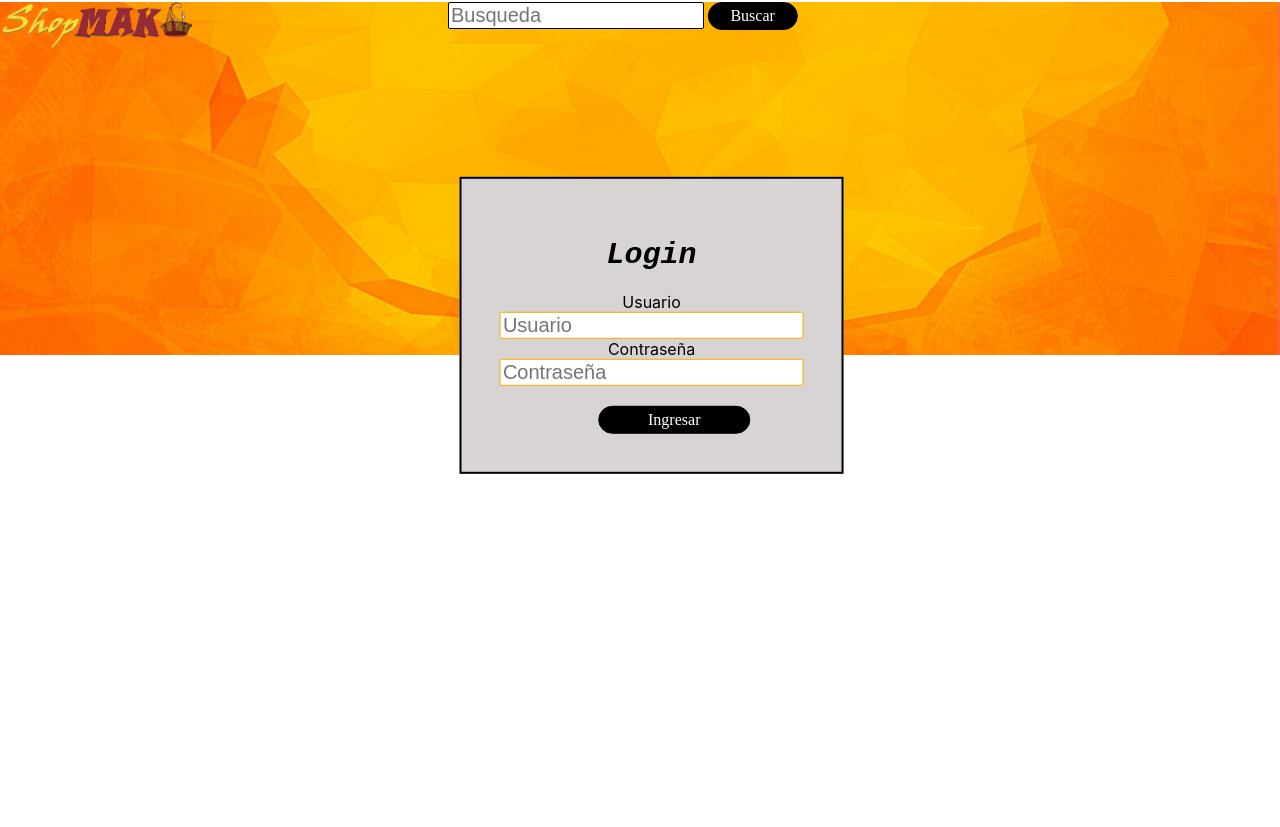
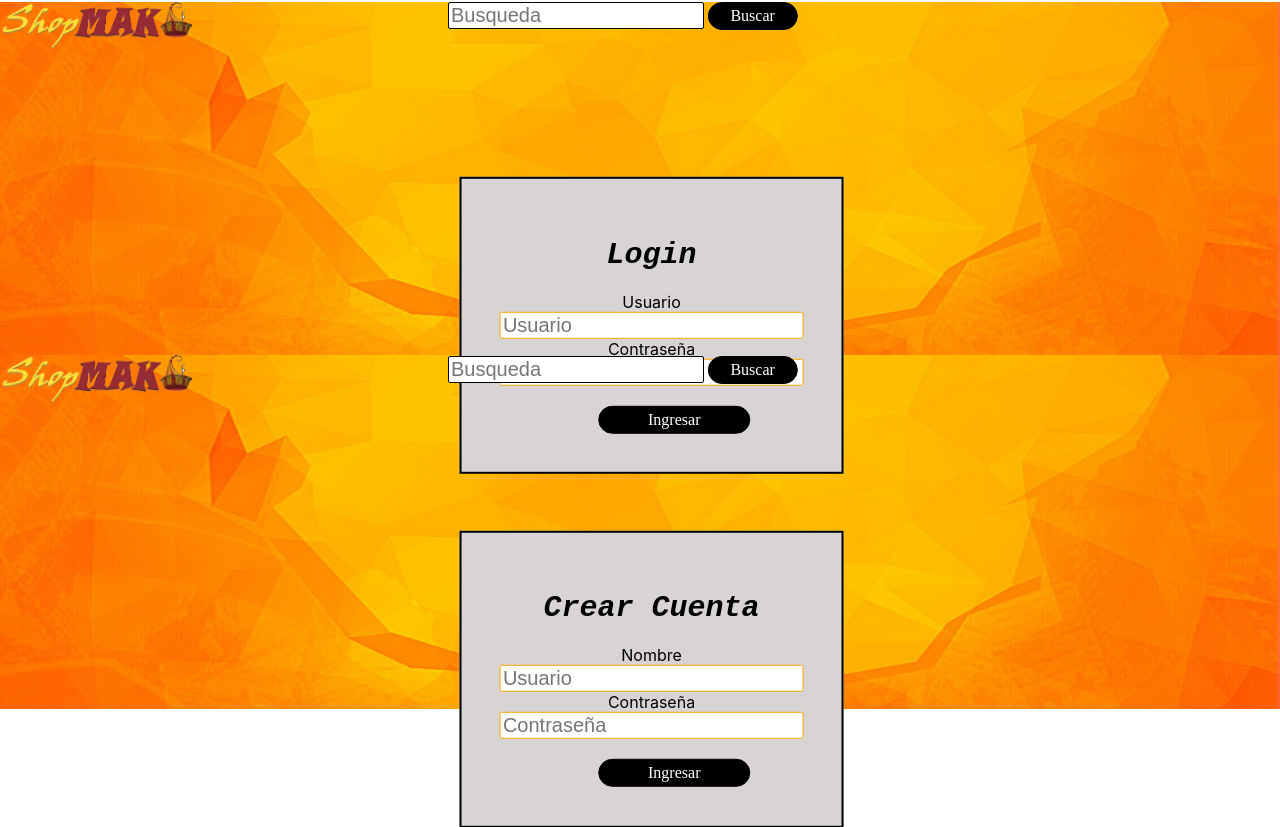
Before and after one commit to Guadalupe-Martinezl/ShopMakk, a React (Create React App) app in the folder shop/: page / in a window 1280 px wide. Shown: the part 1654-2481 px from the top of the page. Before the commit the page ends 2128 px from the top, so only its background shows below. Built offline with nearby package versions, Linux system fonts and the light colour scheme.

Commit message:
Interface of creation user

```diff
--- a/shop/src/App.js
+++ b/shop/src/App.js
@@ -1,6 +1,7 @@
 import React, { Component } from 'react';
 import Gallery from './Components/Gallery/';
 import FormLogin from './Components/Login/';
+import Registro from './Components/Registro/';
 
 import styled,{css} from 'styled-components'
 
@@ -101,6 +102,7 @@ class App extends Component {
              span={["Tecnologias","Comida","Maquillaje"]}
             />
             <FormLogin />
+            <Registro />
 
  </div>
 </div>
--- a/shop/src/Components/Registro/index.js
+++ b/shop/src/Components/Registro/index.js
@@ -90,7 +90,7 @@ const Buscar = styled.button`
 `;
 
 
-export default function Login(props) {
+export default function Registro(props) {
   return(
     <Contain>
       <div className="menu">
```
